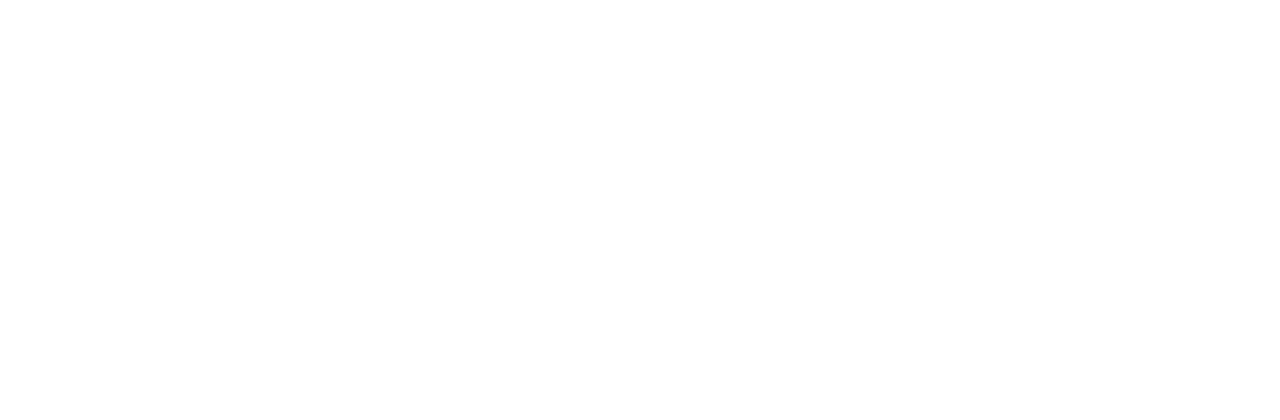
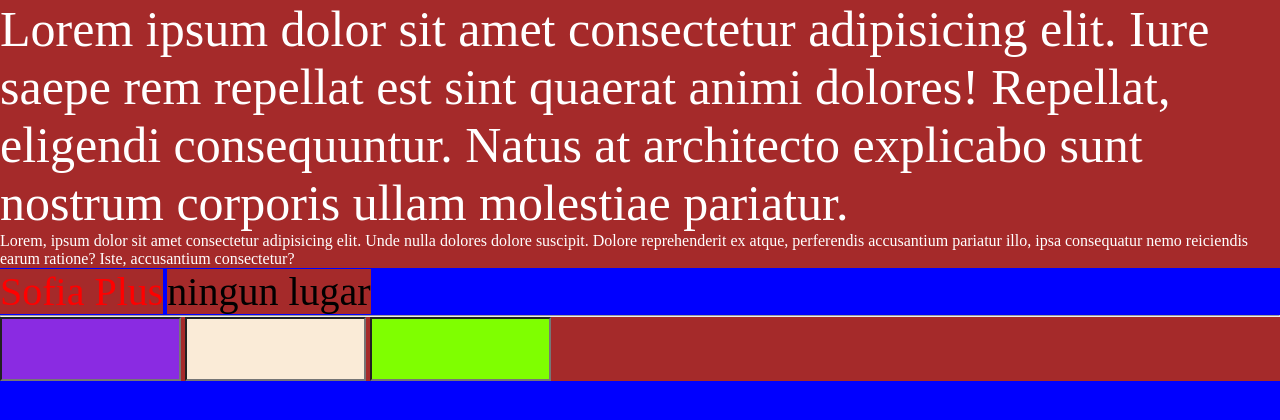
Before and after one commit to Josecode10/CSS, a plain HTML site: page index.html in a window 1280 px wide. Drawn offline with Linux system fonts and the light colour scheme.

Commit message:
Mi commit

```diff
--- a/index.html
+++ b/index.html
@@ -5,9 +5,30 @@
   <meta charset="UTF-8">
   <meta name="viewport" content="width=device-width, initial-scale=1.0">
   <title>Document</title>
+  <link rel="stylesheet" href="style.css">
 </head>
 
-<body>
+<body class="fondo">
+  <p id="parrafo">
+    Lorem ipsum dolor sit amet consectetur adipisicing elit. Iure saepe rem repellat est sint quaerat animi dolores!
+    Repellat, eligendi consequuntur. Natus at architecto explicabo sunt nostrum corporis ullam molestiae pariatur.
+  </p>
+  <p id="">
+    Lorem, ipsum dolor sit amet consectetur adipisicing elit. Unde nulla dolores dolore suscipit. Dolore reprehenderit
+    ex atque, perferendis accusantium pariatur illo, ipsa consequatur nemo reiciendis earum ratione? Iste, accusantium
+    consectetur?
+  </p>
+
+  <a href="https://oferta.senasofiaplus.edu.co/sofia-oferta/">Sofia Plus</a>
+
+  <a href="">ningun lugar</a>
+  <hr>
+
+  <form action="">
+    <input type="text">
+    <input type="email">
+    <input type="number">
+  </form>
 
 </body>
 
--- /dev/null
+++ b/style.css
@@ -0,0 +1,53 @@
+*
+{
+  background-color: brown;
+  margin: 0;
+  padding: 0;
+  color: #fff;
+}
+
+.fondo
+{
+  background-color: blue;
+}
+
+body
+{
+  background-color: aqua;
+  height: 100vh;
+}
+
+#parrafo {
+font-size: 50px;
+}
+
+[href]
+{
+  text-decoration: none;
+  font-size: 40px;
+  color: black;
+}
+
+[href="https://oferta.senasofiaplus.edu.co/sofia-oferta/"]
+{
+  color: red;
+}
+
+input
+{
+  height: 60px;
+  width: 100;
+}
+
+[type="text"]
+{
+  background-color: blueviolet;
+}
+[type="email"]
+{
+  background-color: antiquewhite;
+}
+[type="number"]
+{
+  background-color: chartreuse;
+}
```
